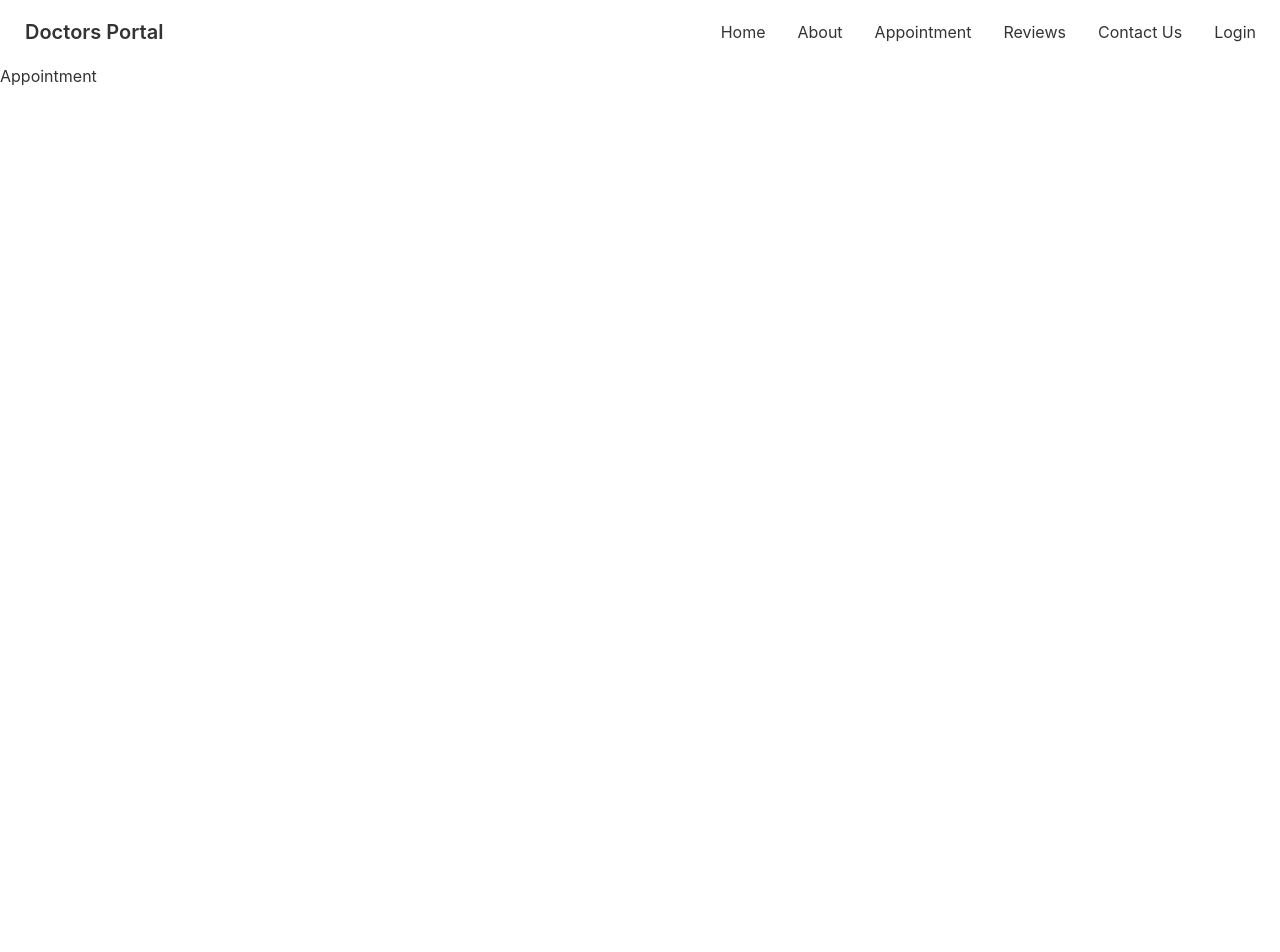
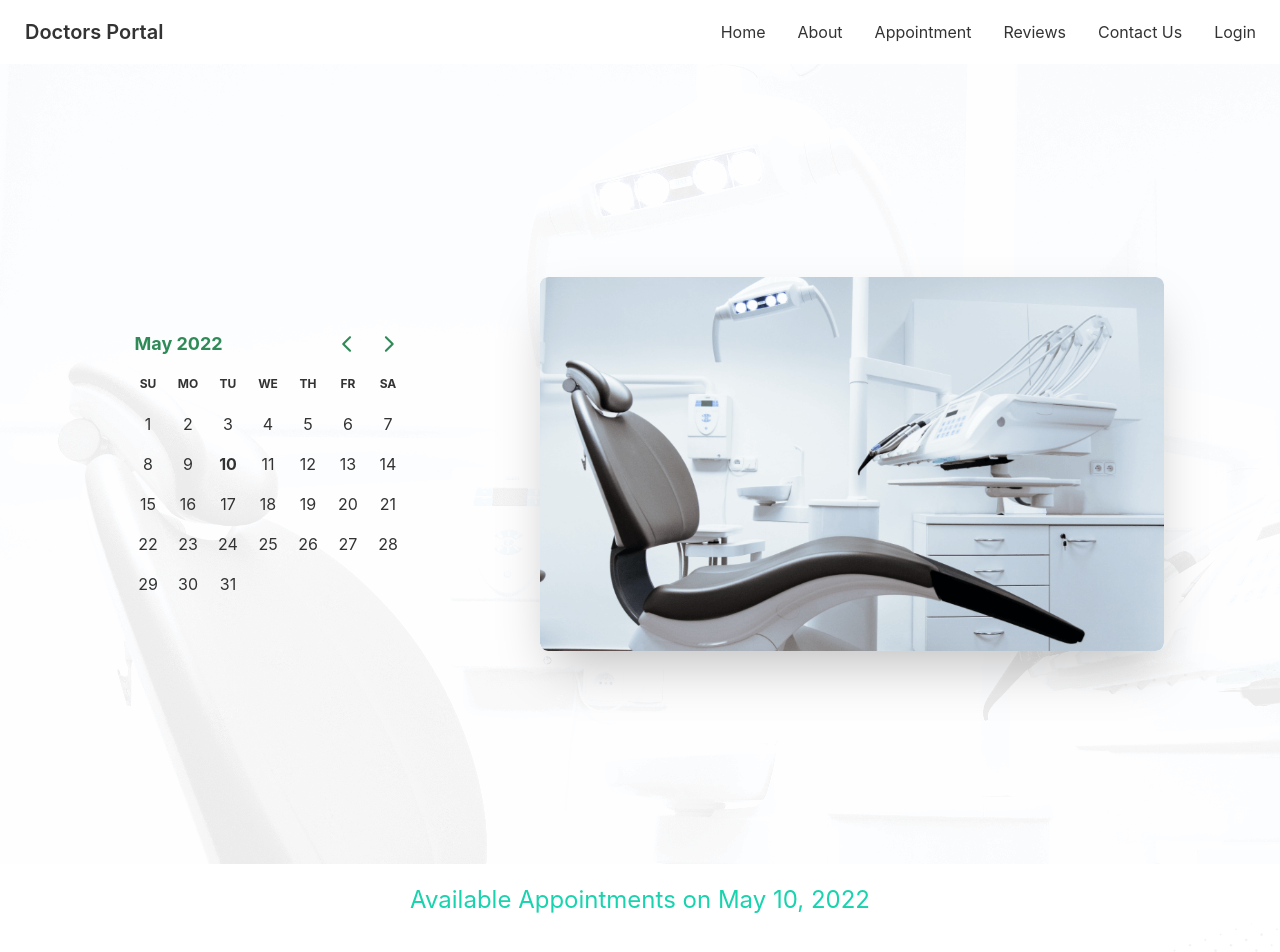
Before and after one commit to Sadman600/doctors-portal-client, a React (Create React App) app: page /appointment in a window 1280 px wide. Shown: the top 952 px of the page. Before the commit the page ends 800 px from the top, so only its background shows below. Built offline with nearby package versions, Linux system fonts and the light colour scheme.

Commit message:
Added two component in Appointment component

```diff
--- a/package.json
+++ b/package.json
@@ -7,7 +7,9 @@
     "@testing-library/react": "^13.2.0",
     "@testing-library/user-event": "^13.5.0",
     "daisyui": "^2.14.3",
+    "date-fns": "^2.28.0",
     "react": "^18.1.0",
+    "react-day-picker": "^8.0.4",
     "react-dom": "^18.1.0",
     "react-router-dom": "^6.3.0",
     "react-scripts": "5.0.1",
--- a/src/App.js
+++ b/src/App.js
@@ -9,7 +9,7 @@ import ContactUs from './Pages/ContactUs/ContactUs';
 import Login from './Pages/Login/Login';
 function App() {
   return (
-    <div className="App">
+    <div className="max-w-7xl mx-auto">
       <Navbar></Navbar>
       <Routes>
         <Route path="/" element={<Home />} />
--- a/src/Pages/Appointment/Appointment.js
+++ b/src/Pages/Appointment/Appointment.js
@@ -1,9 +1,15 @@
-import React from 'react';
+import React, { useState } from 'react';
+import Footer from '../Shared/Footer';
+import AppointmentBanner from './AppointmentBanner';
+import AvailableAppoinment from './AvailableAppoinment';
 
 const Appointment = () => {
+    const [date, setDate] = useState(new Date());
     return (
         <div>
-            <p>Appointment</p>
+            <AppointmentBanner date={date} setDate={setDate}></AppointmentBanner>
+            <AvailableAppoinment date={date}></AvailableAppoinment>
+            <Footer></Footer>
         </div>
     );
 };
--- /dev/null
+++ b/src/Pages/Appointment/AppointmentBanner.js
@@ -0,0 +1,28 @@
+import React from 'react';
+import chair from '../../assets/images/chair.png';
+import appBannerbg from '../../assets/images/bg.png';
+import { DayPicker } from 'react-day-picker';
+import 'react-day-picker/dist/style.css';
+import { format } from 'date-fns';
+const AppointmentBanner = (props) => {
+    const { date, setDate } = props;
+    return (
+        <div className="hero min-h-screen " style={{ background: `url(${appBannerbg})` }}>
+            <div className="hero-content flex-col lg:flex-row-reverse ">
+                <img src={chair} alt='Dentis chair' className="w-1/2 mx-auto rounded-lg shadow-2xl" />
+                <div className='ml-24'>
+                    <DayPicker
+                        styles={{
+                            caption: { color: 'seagreen' }
+                        }}
+                        mode="single"
+                        date={date}
+                        onSelect={setDate}
+                    />
+                </div>
+            </div>
+        </div>
+    );
+};
+
+export default AppointmentBanner;
--- /dev/null
+++ b/src/Pages/Appointment/AvailableAppoinment.js
@@ -0,0 +1,13 @@
+import { format } from 'date-fns';
+import React from 'react';
+
+const AvailableAppoinment = ({ date }) => {
+
+    return (
+        <div className='mt-5'>
+            <h1 className='text-center text-2xl text-secondary'>Available Appointments on {format(date, 'PP')}</h1>
+        </div>
+    );
+};
+
+export default AvailableAppoinment;
--- a/src/Pages/Home/Home.js
+++ b/src/Pages/Home/Home.js
@@ -1,7 +1,7 @@
 import React from 'react';
 import Appointment from './Appointment';
 import Banner from './Banner';
-import Footer from './Footer';
+import Footer from '../Shared/Footer';
 import Info from './Info';
 import Services from './Services';
 import StayContactUs from './StayContactUs';
@@ -9,7 +9,7 @@ import Testimonial from './Testimonial';
 
 const Home = () => {
     return (
-        <div className='mx-12'>
+        <div >
             <Banner></Banner>
             <Info></Info>
             <Services></Services>
--- /dev/null
+++ b/src/Pages/Shared/Button.js
@@ -0,0 +1,11 @@
+import React from 'react';
+
+const Button = (children) => {
+    return (
+        <>
+            <button className="btn btn-primary uppercase text-white font-bold bg-gradient-to-r from-secondary to-primary">{children}</button>
+        </>
+    );
+};
+
+export default Button;
```
Also changed, not shown: src/Pages/Shared/Footer.js (renamed from src/Pages/Home/Footer.js), 1 other file (tests, documents, lock files or other folders).
